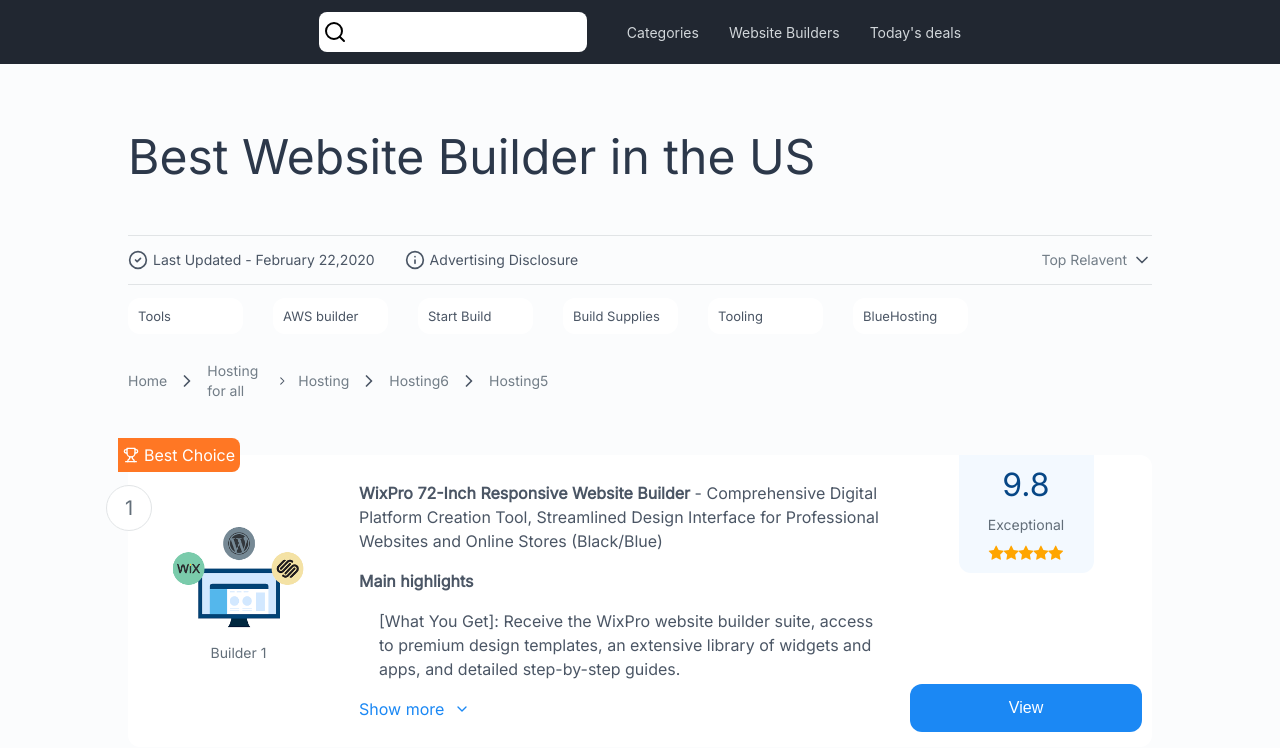
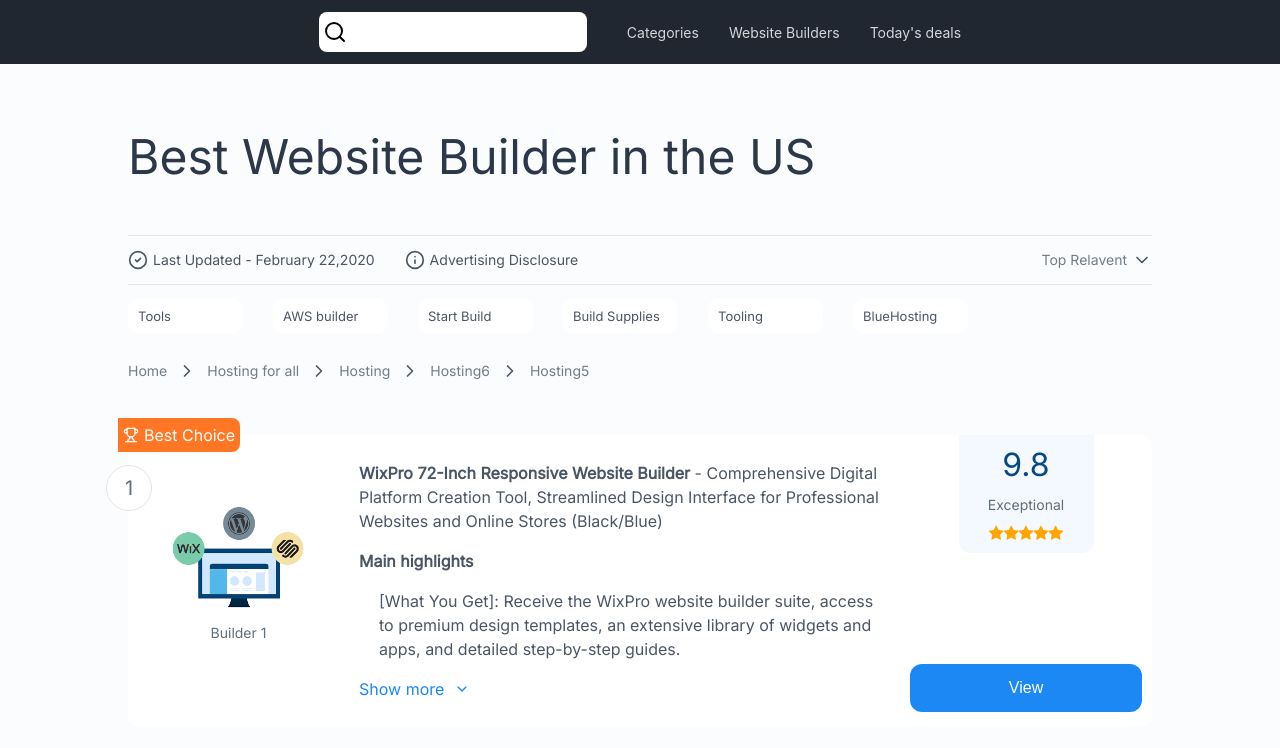
Before and after one commit to SumanGurung01/website-builder-submission, a React (Create React App) app: page / in a window 1280 px wide. Shown: the top 748 px of the page. Built offline with nearby package versions, Linux system fonts and the light colour scheme.

Commit message:
fix: fix breadcrumb

```diff
--- a/src/styles/Heading.scss
+++ b/src/styles/Heading.scss
@@ -66,7 +66,6 @@
     gap:10px;
     margin-right:10px;
     color:#727D87;
-    flex:0 0;
 }
 
 .crumb{
```
